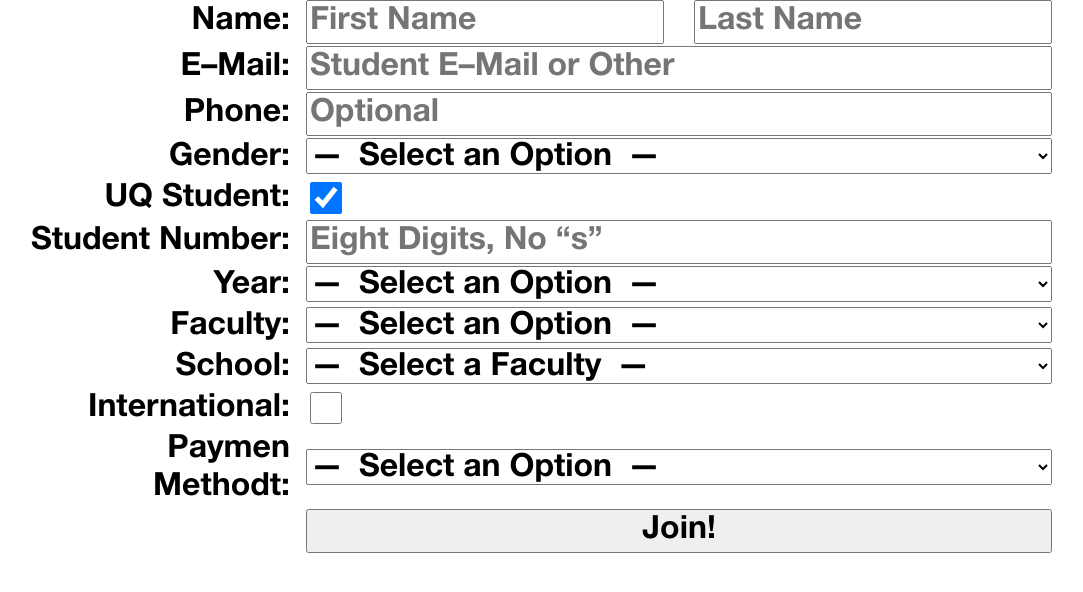
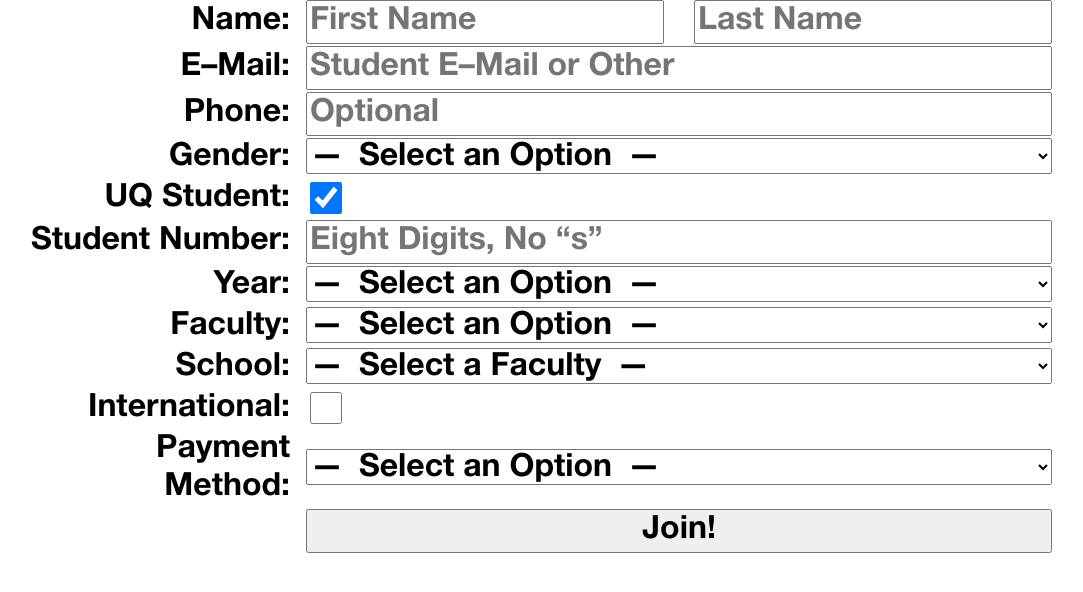
Before and after one commit to QUGS/qugs.org.au, a PHP site: page /join in a window 1280 px wide. Shown: the part 76-668 px from the top of the page, without its empty margins (94-1177 px from the left). Run offline with PHP 8.4, Linux system fonts and the light colour scheme; some libraries are stand-ins or nearby versions; some web fonts are replaced.

Commit message:
Update join.php

```diff
--- a/join.php
+++ b/join.php
@@ -636,7 +636,7 @@ function stripecheck()
         <td>School:</td><td><select name="school" id="school" required><option value="" selected>&ensp;&mdash;&ensp;Select a Faculty&ensp;&mdash;&ensp;</option></select></td></tr>
     <tr class="studrow"><td>International:</td>
         <td><input type="checkbox" name="international" id="international" value="1"/></td></tr>
-    <tr><td>Paymen Methodt:</td>
+    <tr><td>Payment Method:</td>
         <td><select name="payment" id="payment" onChange="pay_details()" required>
         <option value="" selected>&ensp;&mdash;&ensp;Select an Option&ensp;&mdash;&ensp;</option>
         <option value="cash">Cash</option>
```
